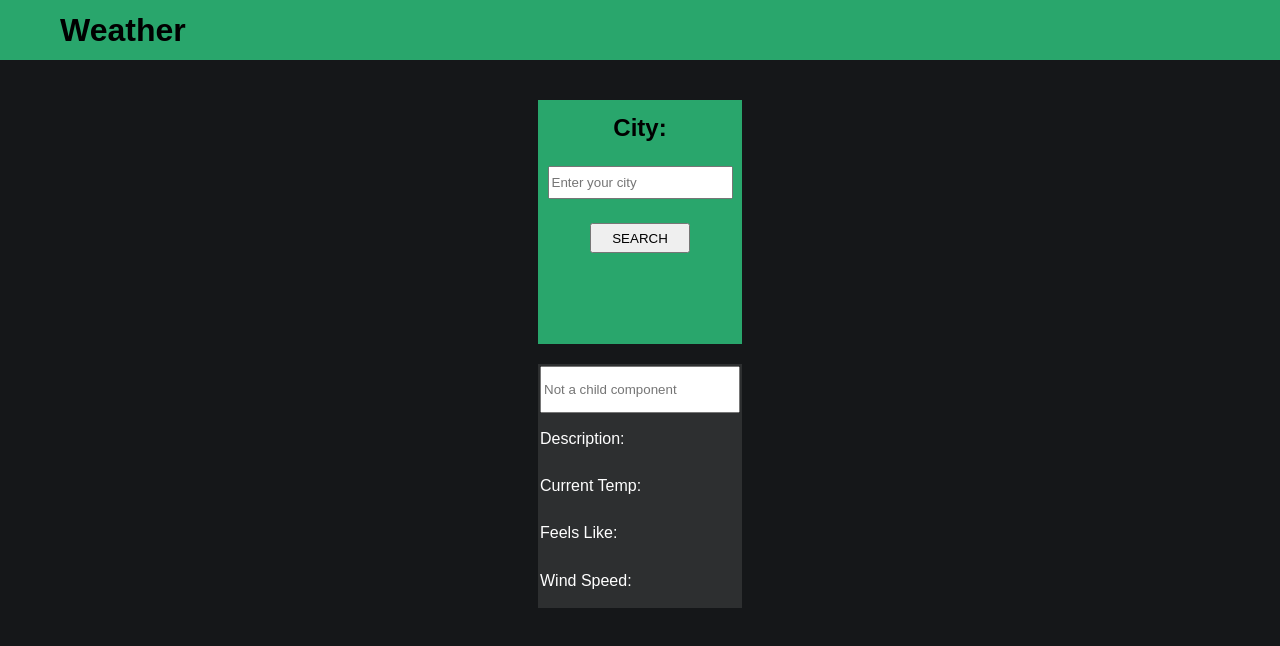
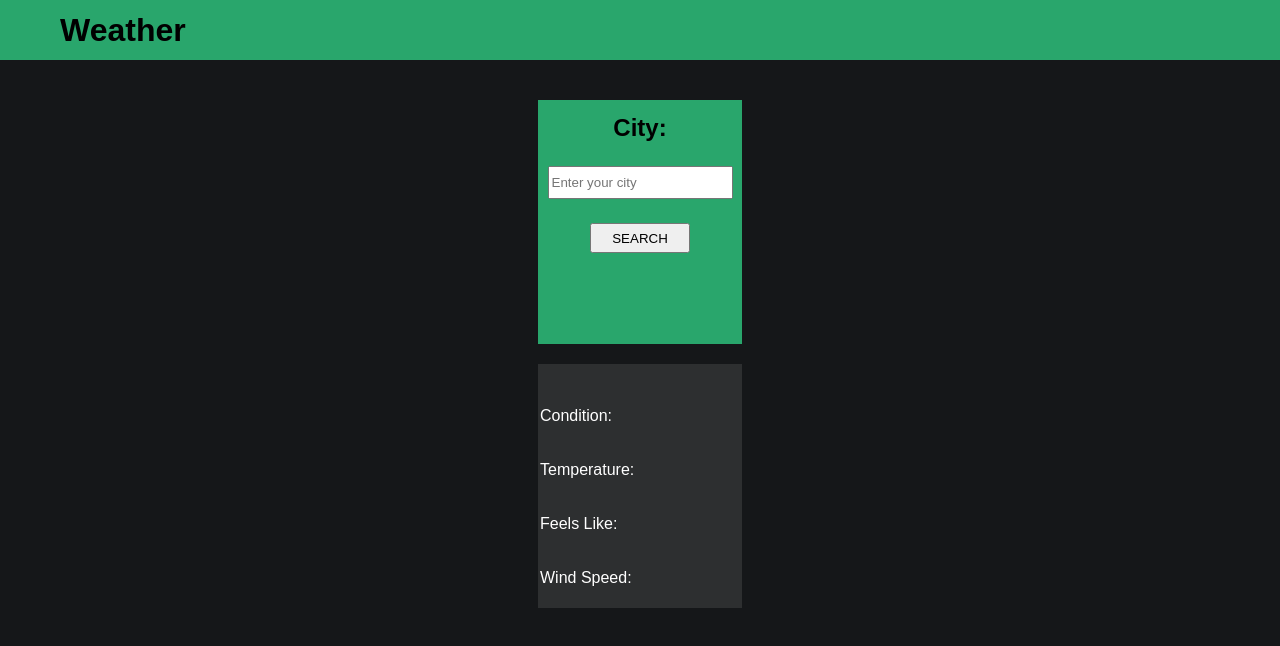
Before and after one commit to derekwolters/GC_WEATHER, an Angular app: page / in a window 1280 px wide. Shown: the top 646 px of the page. Built offline with nearby package versions, Linux system fonts and the light colour scheme.

Commit message:
auto fill city works

```diff
--- a/src/app/result/result.component.html
+++ b/src/app/result/result.component.html
@@ -1,8 +1,7 @@
 <div class="container">
-    <!-- <h2 class="item1" >[value]="value"</h2> -->
-    <input class="item1" type="text" [value]="value" placeholder="Not a child component"/>
-    <div class="item2">Description: </div>
-    <div class="item3">Current Temp: </div>
-    <div class="item4">Feels Like: </div>
-    <div class="item5">Wind Speed: </div>
+    <h2 class="resultCity" type="text">{{[value]}}</h2>
+    <div class="item">Condition: </div>
+    <div class="item">Temperature: </div>
+    <div class="item">Feels Like: </div>
+    <div class="item">Wind Speed: </div>
 </div>
--- a/src/app/result/result.component.scss
+++ b/src/app/result/result.component.scss
@@ -1,6 +1,7 @@
 
 h2 {
     margin: 12px auto;
+    color: white;
 }
 
 p {
@@ -19,7 +20,7 @@ p {
     position: relative;
 }
 
-.item1,.item2,.item3,.item4,.item5 {
+.item {
     flex-grow: 1;
     display:flex;
     align-items:center;
```
